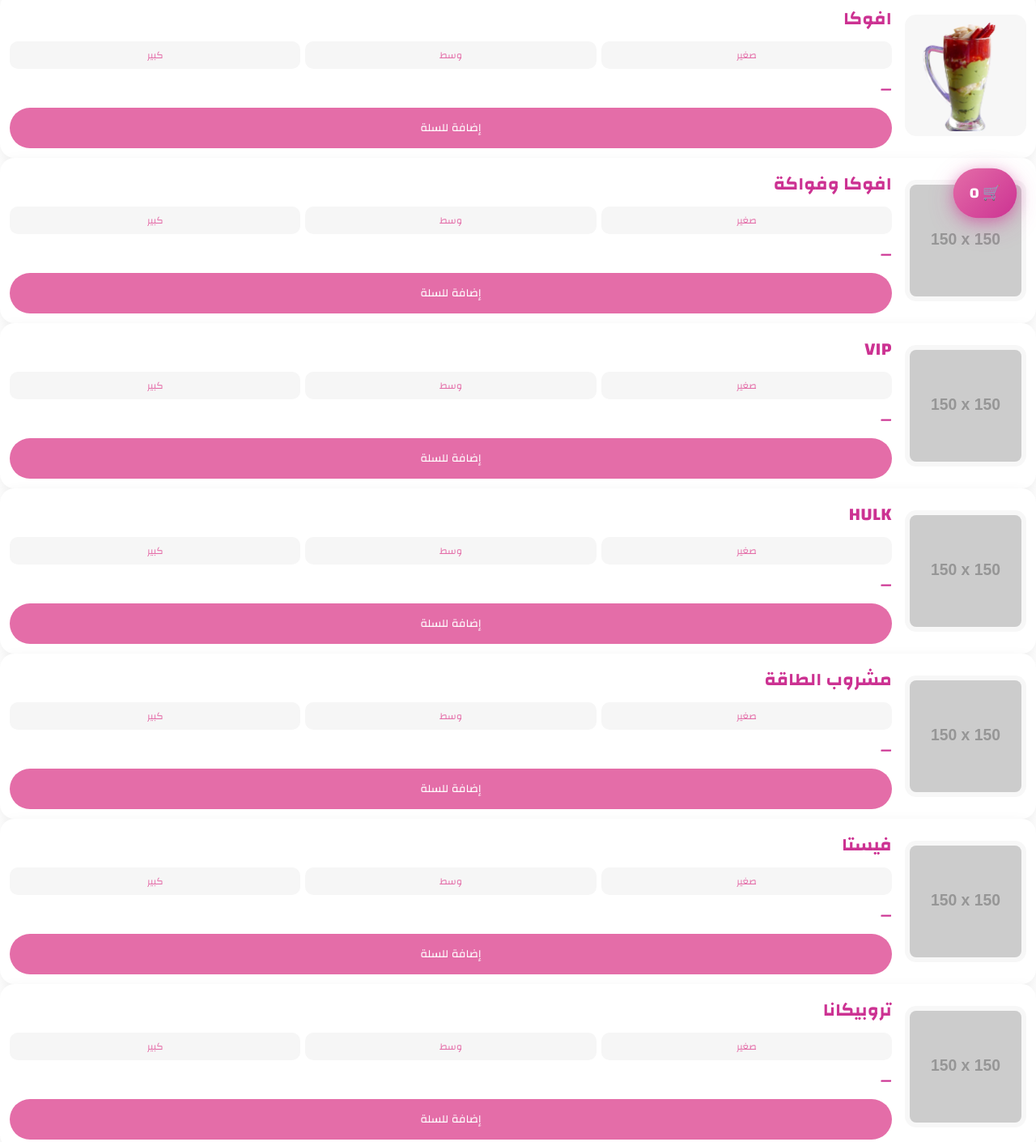
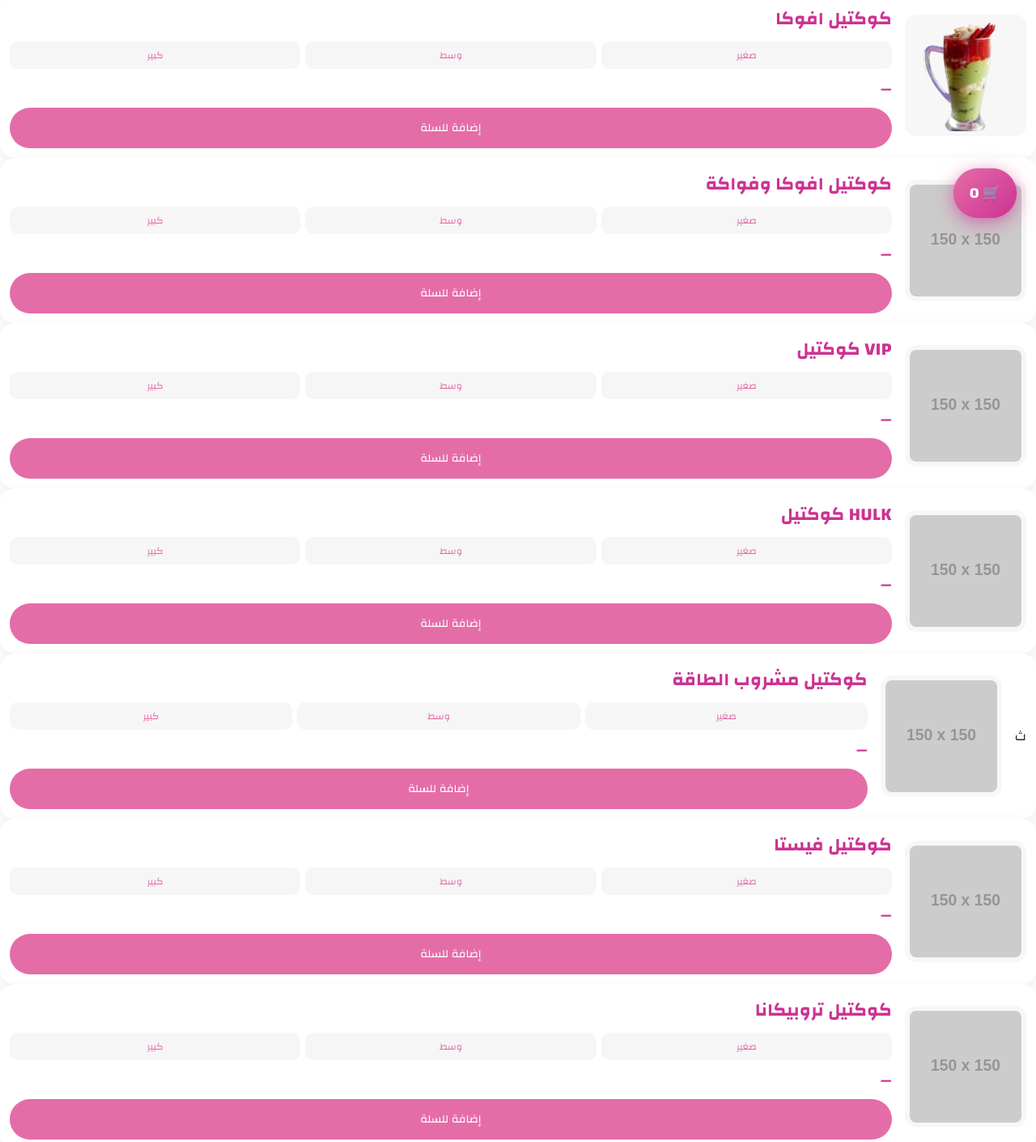
Before and after one commit to osama740/bouza-corner-web, a plain HTML site: page index.html in a window 1280 px wide. Shown: the part 507-1917 px from the top of the page at 81% size. Drawn offline with Linux system fonts and the light colour scheme; placeholder pictures from the web are drawn by us.

Commit message:
edit cocktails names

```diff
--- a/index.html
+++ b/index.html
@@ -131,10 +131,10 @@
           <button class="add-btn">إضافة للسلة</button>
         </div>
       </article>
-      <article class="product-card" data-name="افوكا">
+      <article class="product-card" data-name="كوكتيل افوكا">
         <img src="كوكتيل_افوكا-removebg-preview.png" alt="">
         <div class="product-info">
-          <h3>افوكا</h3>
+          <h3>كوكتيل افوكا</h3>
           <div class="sizes">
             <button data-size="صغير" data-price="300000">صغير</button>
             <button data-size="وسط" data-price="450000">وسط</button>
@@ -144,10 +144,10 @@
           <button class="add-btn">إضافة للسلة</button>
         </div>
       </article>
-      <article class="product-card" data-name="افوكا وفواكة">
+      <article class="product-card" data-name="كوكتيل افوكا وفواكة">
         <img src="https://via.placeholder.com/150" alt="">
         <div class="product-info">
-          <h3>افوكا وفواكة</h3>
+          <h3>كوكتيل افوكا وفواكة</h3>
           <div class="sizes">
             <button data-size="صغير" data-price="350000">صغير</button>
             <button data-size="وسط" data-price="500000">وسط</button>
@@ -157,10 +157,10 @@
           <button class="add-btn">إضافة للسلة</button>
         </div>
       </article>
-            <article class="product-card" data-name="VIP">
+            <article class="product-card" data-name="VIP كوكتيل">
         <img src="https://via.placeholder.com/150" alt="">
         <div class="product-info">
-          <h3>VIP</h3>
+          <h3>VIP كوكتيل</h3>
           <div class="sizes">
             <button data-size="صغير" data-price="350000">صغير</button>
             <button data-size="وسط" data-price="500000">وسط</button>
@@ -170,10 +170,10 @@
           <button class="add-btn">إضافة للسلة</button>
         </div>
       </article>
-            <article class="product-card" data-name="HULK">
+            <article class="product-card" data-name="HULK كوكتيل">
         <img src="https://via.placeholder.com/150" alt="">
         <div class="product-info">
-          <h3>HULK</h3>
+          <h3>HULK كوكتيل</h3>
           <div class="sizes">
             <button data-size="صغير" data-price="270000">صغير</button>
             <button data-size="وسط" data-price="450000">وسط</button>
@@ -183,10 +183,10 @@
           <button class="add-btn">إضافة للسلة</button>
         </div>
       </article>
-            <article class="product-card" data-name="مشروب الطاقة">
+            <article class="product-card" data-name="كوكتيل مشروب الطاقة">ث
         <img src="https://via.placeholder.com/150" alt="">
         <div class="product-info">
-          <h3>مشروب الطاقة</h3>
+          <h3>كوكتيل مشروب الطاقة</h3>
           <div class="sizes">
             <button data-size="صغير" data-price="180000">صغير</button>
             <button data-size="وسط" data-price="270000">وسط</button>
@@ -196,10 +196,10 @@
           <button class="add-btn">إضافة للسلة</button>
         </div>
       </article>
-            <article class="product-card" data-name="فيستا">
+            <article class="product-card" data-name="كوكتيل فيستا">
         <img src="https://via.placeholder.com/150" alt="">
         <div class="product-info">
-          <h3>فيستا</h3>
+          <h3>كوكتيل فيستا</h3>
           <div class="sizes">
             <button data-size="صغير" data-price="180000">صغير</button>
             <button data-size="وسط" data-price="270000">وسط</button>
@@ -209,10 +209,10 @@
           <button class="add-btn">إضافة للسلة</button>
         </div>
       </article>
-            <article class="product-card" data-name="تروبيكانا">
+            <article class="product-card" data-name="كوكتيل تروبيكانا">
         <img src="https://via.placeholder.com/150" alt="">
         <div class="product-info">
-          <h3>تروبيكانا</h3>
+          <h3>كوكتيل تروبيكانا</h3>
           <div class="sizes">
             <button data-size="صغير" data-price="300000">صغير</button>
             <button data-size="وسط" data-price="500000">وسط</button>
```
